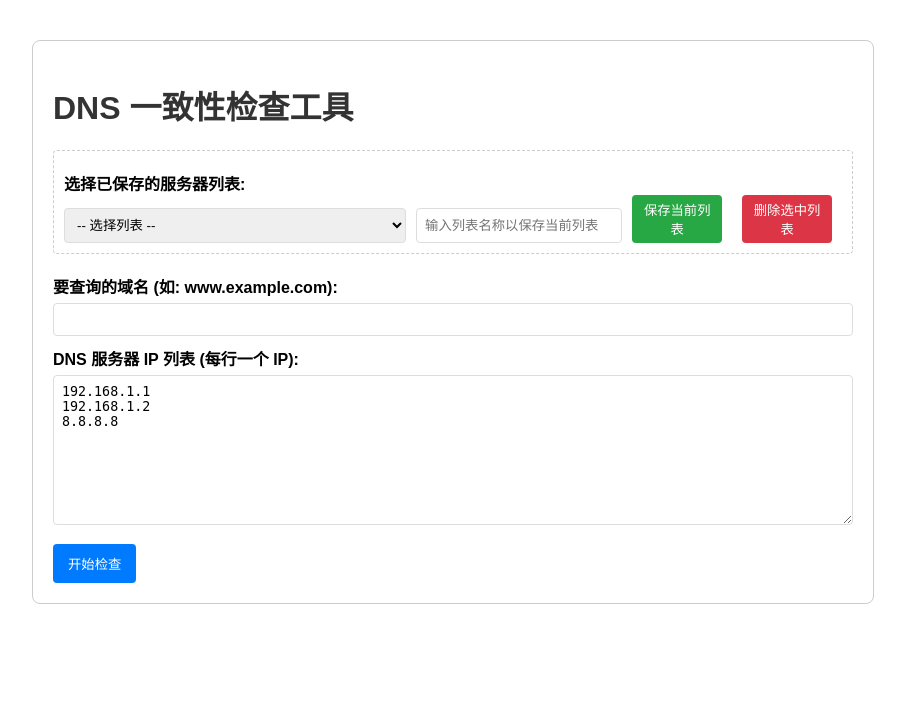
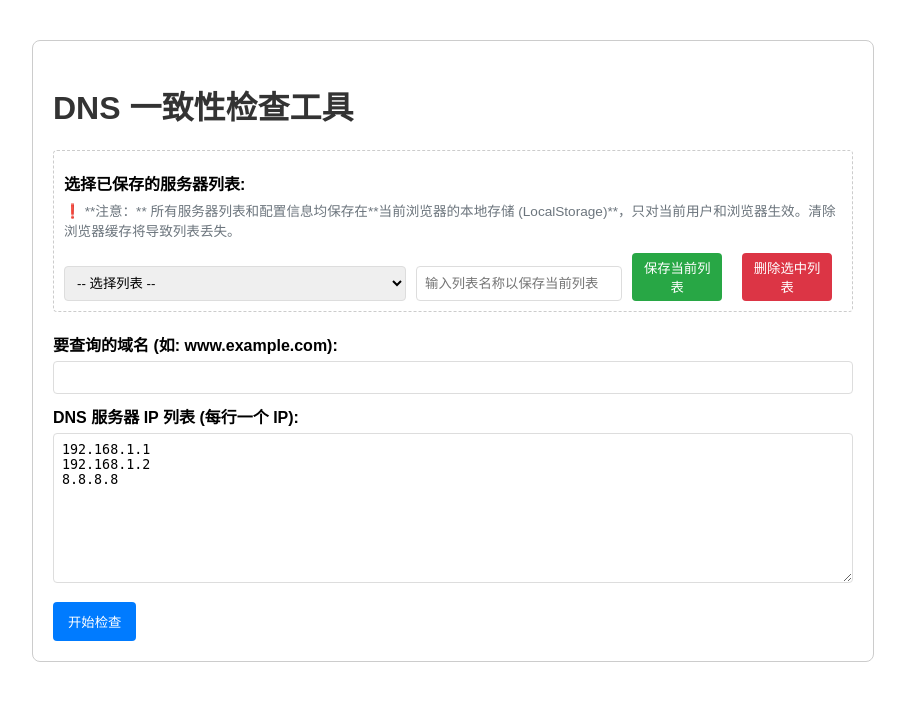
Before and after one commit to kinfang/dns-checker, a Flask app: page / in a window 1280 px wide. Shown: the top 701 px of the page, without its empty margins (187-1092 px from the left). Run offline with Flask 3, Linux system fonts and the light colour scheme.

Commit message:
Fix: Retain selected server list after submission; Add LocalStorage persistence note

```diff
--- a/templates/index.html
+++ b/templates/index.html
@@ -35,6 +35,7 @@
 
         .list-manager { border: 1px dashed #ccc; padding: 10px; margin-bottom: 20px; border-radius: 4px; }
         .list-controls { display: flex; align-items: flex-end; gap: 10px; }
+        .tip { font-size: 0.85em; color: #6c757d; margin-top: 5px; } /* 新增的提示样式 */
 
         table { width: 100%; border-collapse: collapse; margin-top: 20px; }
         th, td { border: 1px solid #ddd; padding: 12px; text-align: left; }
@@ -53,6 +54,11 @@
 
     <div class="list-manager">
         <label for="serverListSelector">选择已保存的服务器列表:</label>
+
+        <p class="tip">
+            ❗ **注意：** 所有服务器列表和配置信息均保存在**当前浏览器的本地存储 (LocalStorage)**，只对当前用户和浏览器生效。清除浏览器缓存将导致列表丢失。
+        </p>
+
         <div class="list-controls">
             <select id="serverListSelector" style="width: 50%;" onchange="loadSelectedList()"></select>
 
@@ -62,7 +68,7 @@
         </div>
     </div>
 
-    <form method="POST">
+    <form method="POST" id="mainForm">
         <label for="domain">要查询的域名 (如: www.example.com):</label>
         <input type="text" id="domain" name="domain"
                value="{{ domain if domain else '' }}" required>
@@ -104,16 +110,14 @@
 
 <script>
     const STORAGE_KEY = 'dnsServerLists';
+    const SELECTED_KEY = 'selectedListName'; // 新增：保存选中的列表名称
     const serverListSelector = document.getElementById('serverListSelector');
     const dnsServersTextarea = document.getElementById('dns_servers');
     const newListNameInput = document.getElementById('newListName');
+    const mainForm = document.getElementById('mainForm');
 
     // --- 核心 LocalStorage 逻辑 ---
 
-    /**
-     * 从 LocalStorage 中获取所有保存的列表
-     * @returns {object} 包含所有列表的对象
-     */
     function getSavedLists() {
         const lists = localStorage.getItem(STORAGE_KEY);
         try {
@@ -124,60 +128,49 @@
         }
     }
 
-    /**
-     * 将列表数据保存到 LocalStorage
-     * @param {object} lists - 要保存的列表对象
-     */
     function saveListsToStorage(lists) {
         localStorage.setItem(STORAGE_KEY, JSON.stringify(lists));
     }
 
     /**
-     * 填充下拉菜单
+     * 填充下拉菜单并尝试选中上次使用的列表
      * @param {object} lists - 包含所有列表的对象
-     * @param {string} selectedName - 页面加载时要选中的列表名称
      */
-    function populateSelector(lists, selectedName = null) {
+    function populateSelector(lists) {
+        // 尝试从 LocalStorage 获取上次选中的名称
+        const selectedNameOnLoad = localStorage.getItem(SELECTED_KEY);
+
         // 清空现有选项
         serverListSelector.innerHTML = '<option value="">-- 选择列表 --</option>';
 
-        let foundSelected = false;
+        let shouldLoadList = false;
 
         for (const name in lists) {
             const option = document.createElement('option');
             option.value = name;
             option.textContent = name;
 
-            if (name === selectedName) {
+            // 检查是否是上次选中的列表
+            if (name === selectedNameOnLoad) {
                 option.selected = true;
-                foundSelected = true;
+                shouldLoadList = true;
             }
 
             serverListSelector.appendChild(option);
         }
 
-        // 如果没有预选中的项，并且有列表，则默认选中第一个
-        if (!foundSelected && Object.keys(lists).length > 0) {
-            serverListSelector.querySelector('option:nth-child(2)').selected = true;
-            loadSelectedList();
+        // 页面加载时，如果找到了上次选中的列表，自动加载内容到文本域
+        if (shouldLoadList) {
+            loadSelectedList(selectedNameOnLoad);
         }
     }
 
     /**
-     * 页面加载时执行：读取所有列表并填充下拉菜单
+     * 加载下拉菜单中选中的服务器列表到文本域
+     * @param {string} listName - 可选，用于从外部指定加载哪个列表
      */
-    function initializeListManager() {
-        const lists = getSavedLists();
-        populateSelector(lists);
-    }
-
-    // --- UI 交互逻辑 ---
-
-    /**
-     * 加载下拉菜单中选中的服务器列表到文本域
-     */
-    window.loadSelectedList = function() {
-        const selectedName = serverListSelector.value;
+    window.loadSelectedList = function(listName = null) {
+        const selectedName = listName || serverListSelector.value;
         if (!selectedName) {
             // 如果选中了 "-- 选择列表 --" 或列表为空，则不操作
             return;
@@ -188,7 +181,9 @@
 
         if (listContent) {
             dnsServersTextarea.value = listContent;
-            console.log(`已加载列表: ${selectedName}`);
+            // 无论如何，只要加载了列表，就保存它的名字，解决问题 1
+            localStorage.setItem(SELECTED_KEY, selectedName);
+            console.log(`已加载并记录列表: ${selectedName}`);
         }
     };
 
@@ -213,7 +208,10 @@
         lists[listName] = listContent;
 
         saveListsToStorage(lists);
-        populateSelector(lists, listName); // 重新填充并选中新保存的列表
+        // 自动选中并记录新保存的列表
+        localStorage.setItem(SELECTED_KEY, listName);
+        populateSelector(lists);
+
         newListNameInput.value = ''; // 清空名称输入框
         alert(`列表 "${listName}" 已保存！`);
     };
@@ -233,12 +231,36 @@
             delete lists[selectedName];
             saveListsToStorage(lists);
 
+            // 如果删除了当前选中的列表，则清空记录
+            if (localStorage.getItem(SELECTED_KEY) === selectedName) {
+                localStorage.removeItem(SELECTED_KEY);
+            }
+
             // 清空文本域并重新填充下拉菜单
             dnsServersTextarea.value = '';
-            initializeListManager();
+            populateSelector(lists);
             alert(`列表 "${selectedName}" 已删除！`);
         }
     };
+
+    /**
+     * 页面加载时执行：读取所有列表并填充下拉菜单，并尝试恢复上次选择
+     */
+    function initializeListManager() {
+        const lists = getSavedLists();
+        populateSelector(lists);
+    }
+
+    // --- 提交前记录选中项的逻辑 (确保提交后也能恢复) ---
+    mainForm.addEventListener('submit', function() {
+        const selectedName = serverListSelector.value;
+        if (selectedName) {
+            localStorage.setItem(SELECTED_KEY, selectedName);
+        } else {
+            // 如果用户选择了 "-- 选择列表 --"，则清除记录
+            localStorage.removeItem(SELECTED_KEY);
+        }
+    });
 
     // 页面完全加载后初始化
     document.addEventListener('DOMContentLoaded', initializeListManager);
```
